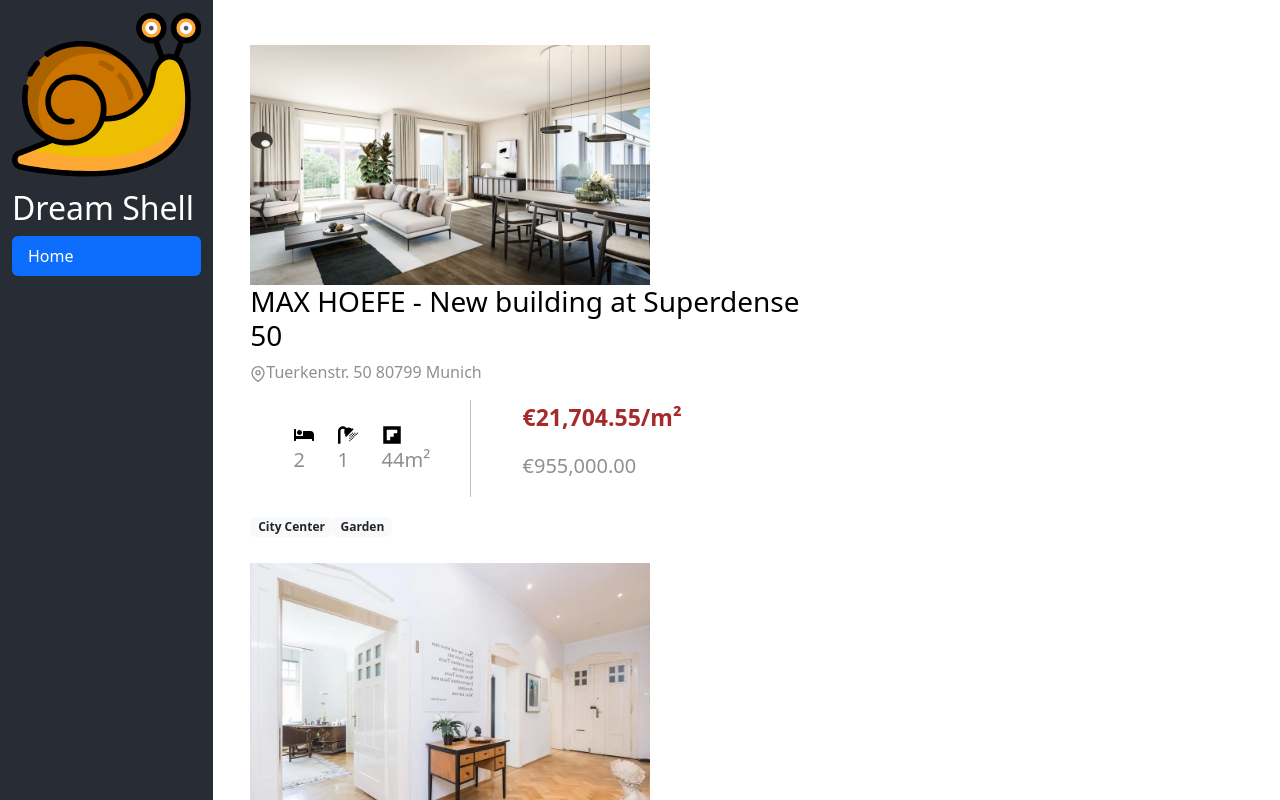
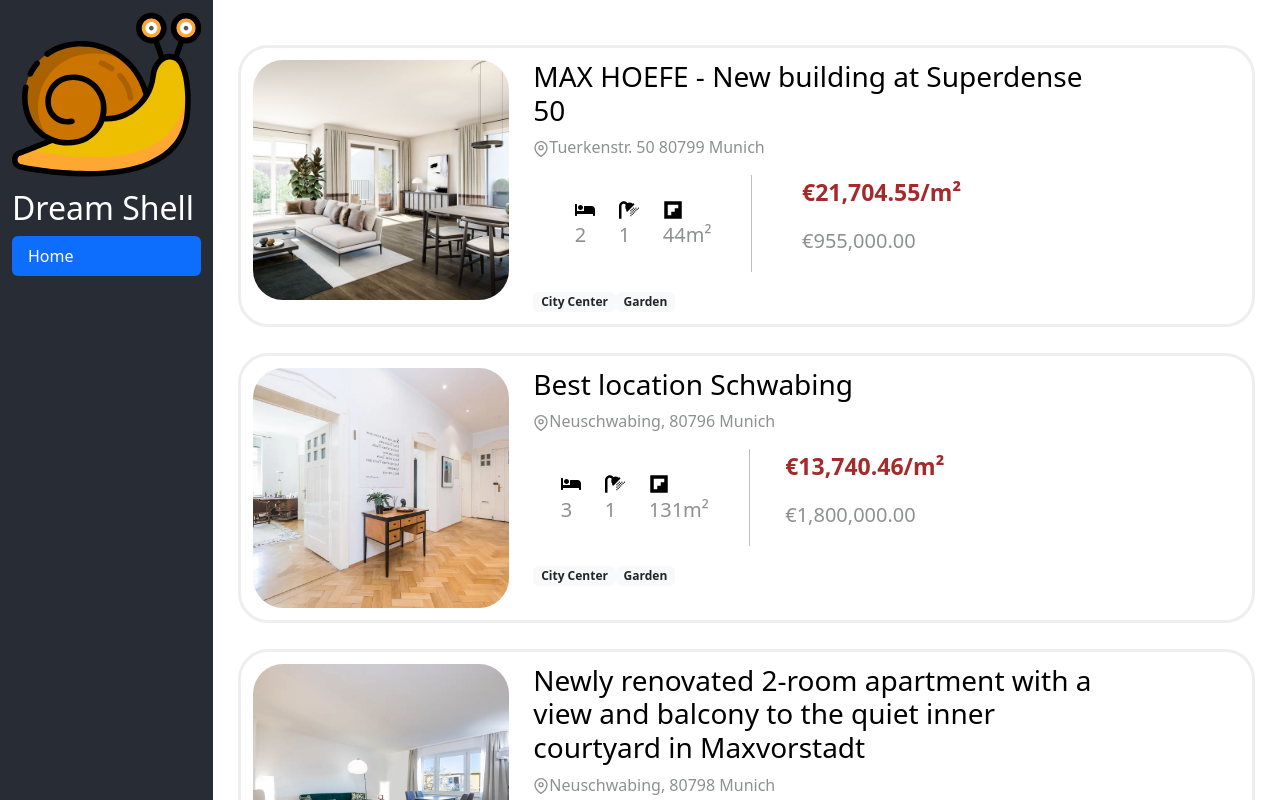
Before and after one commit to fly-san/web-dream-shell, a React (Create React App) app: page /offers in a window 1280 px wide. Built offline with nearby package versions, Linux system fonts and the light colour scheme.

Commit message:
Minor UI improvements

```diff
--- a/src/components/BankOffers.js
+++ b/src/components/BankOffers.js
@@ -97,11 +97,12 @@ export function BankOffers(props) {
       color="#4fa94d"
     />
   ) : (
-    <Container>
+    <Container style={{ padding: "20px" }}>
       <Row className="justify-content-md-center">
-        <h4 style={{ textAlign: "center" }}>Select your Loan Offer:</h4>
+        <h4 style={{ textAlign: "center", paddingBottom: "20px" }}>
+          Select your Loan Offer:
+        </h4>
       </Row>
-      <hr />
       <Row className="justify-content-md-center">
         {offers.map((item) => (
           <Col>
--- a/src/components/HouseCard.js
+++ b/src/components/HouseCard.js
@@ -1,12 +1,12 @@
 import { Button, Container } from "react-bootstrap";
 // import { BiBed } from "react-icons/bi";
-import { FaShower,FaBed, FaFlipboard} from "react-icons/fa";
+import { FaShower, FaBed, FaFlipboard } from "react-icons/fa";
 import { FiMapPin } from "react-icons/fi";
 import Badge from "react-bootstrap/Badge";
 import Row from "react-bootstrap/Row";
 import Col from "react-bootstrap/Col";
-import "./HouseCard.css"
-import Stack from 'react-bootstrap/Stack';
+import "./HouseCard.css";
+import Stack from "react-bootstrap/Stack";
 
 export function HouseCard(props) {
   if (!props.house) {
@@ -34,22 +34,42 @@ export function HouseCard(props) {
   border: 3px solid #73AD21;
   padding: 10px;*/
   return (
-    <Container className="grid grid-flex">
+    <Container
+      className="grid grid-flex"
+      style={{
+        border: "solid",
+        borderColor: "#eee",
+        padding: "12px",
+        borderRadius: 30,
+      }}
+    >
       <Row>
-        <Col  md="auto">
-          <img style={{ maxWidth: "400px" }} alt="" src={houseImage}></img>
+        <Col md="auto">
+          <img
+            style={{
+              objectFit: "cover",
+              borderRadius: 30,
+              width: "20vw",
+              height: "30vh",
+            }}
+            alt=""
+            src={houseImage}
+          ></img>
         </Col>
         <Col lg="7" id="house-description">
           <Row>
             <h3>{houseTitle}</h3>
           </Row>
           <Row>
-            <p class="detailText"><FiMapPin/>{address}</p>
+            <p class="detailText">
+              <FiMapPin />
+              {address}
+            </p>
             <Stack direction="horizontal" gap={2}>
               <Row className="ms-auto">
                 <Col>
-                    <FaBed size={20}/>
-                    <div class="roomDetail">{bedrooms}</div>
+                  <FaBed size={20} />
+                  <div class="roomDetail">{bedrooms}</div>
                 </Col>
                 <Col>
                   <FaShower size={20} />
@@ -61,11 +81,9 @@ export function HouseCard(props) {
                 </Col>
               </Row>
               <div className="vr tag" />
-              <Row  className="ms-auto">
+              <Row className="ms-auto">
                 <p class="unitPrice">
-                  €{price_qm
-                    .toFixed(2)
-                    .replace(/\d(?=(\d{3})+\.)/g, "$&,")}/m²
+                  €{price_qm.toFixed(2).replace(/\d(?=(\d{3})+\.)/g, "$&,")}/m²
                 </p>
                 <p class="roomDetail">
                   €{price_total.toFixed(2).replace(/\d(?=(\d{3})+\.)/g, "$&,")}
@@ -78,7 +96,9 @@ export function HouseCard(props) {
             <Col>
               {props.house.tag.map((tag) => {
                 return (
-                    <Badge bg="light" text="dark" class="tag" >{tag}</Badge>
+                  <Badge bg="light" text="dark" class="tag">
+                    {tag}
+                  </Badge>
                 );
               })}
             </Col>
--- a/src/components/HouseSearch.js
+++ b/src/components/HouseSearch.js
@@ -56,7 +56,6 @@ export function HouseSearch() {
   return (
     <div>
       <HouseCard house={house} />
-      <hr></hr>
       <BankOffers />
     </div>
   );
--- a/src/components/Plan.js
+++ b/src/components/Plan.js
@@ -13,7 +13,8 @@ export function GeneratePlan() {
   return (
     <div>
       <HouseCard house={houseContext.house} />
-      <hr></hr>
+      <br />
+      <br />
 
       <Row>
         <Col />
--- a/src/components/SingleBankOffer.js
+++ b/src/components/SingleBankOffer.js
@@ -35,7 +35,7 @@ export function SingleBankOffer(props) {
         borderRadius: "8px",
         textAlign: "center",
         border: "3px solid",
-        padding: "10px",
+        padding: "16px",
         marginBottom: "20px",
         borderColor: props.bestDeal ? "green" : "#eee",
         transitionDuration: "0.75s",
@@ -69,17 +69,19 @@ export function SingleBankOffer(props) {
       </Row>
       <hr></hr>
       <h5>{years} Years</h5>
-      <hr />
 
       {!props.onClick ? (
         <></>
       ) : (
+        <>
+          <hr />
           <Row md="auto" className="justify-content-md-center">
             <Col style={{ paddingRight: 0 }}>
               <ChevronRight>Select</ChevronRight>
             </Col>
             <Col style={{ paddingLeft: 2 }}>{"Select"}</Col>
           </Row>
+        </>
       )}
     </button>
   );
```
Lines whose indentation alone changed are shown as unchanged.
